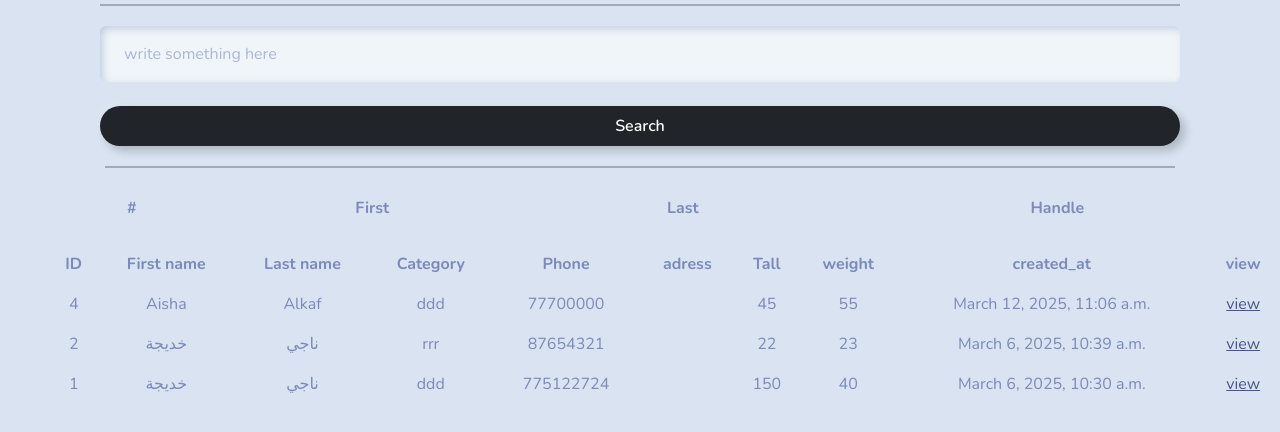
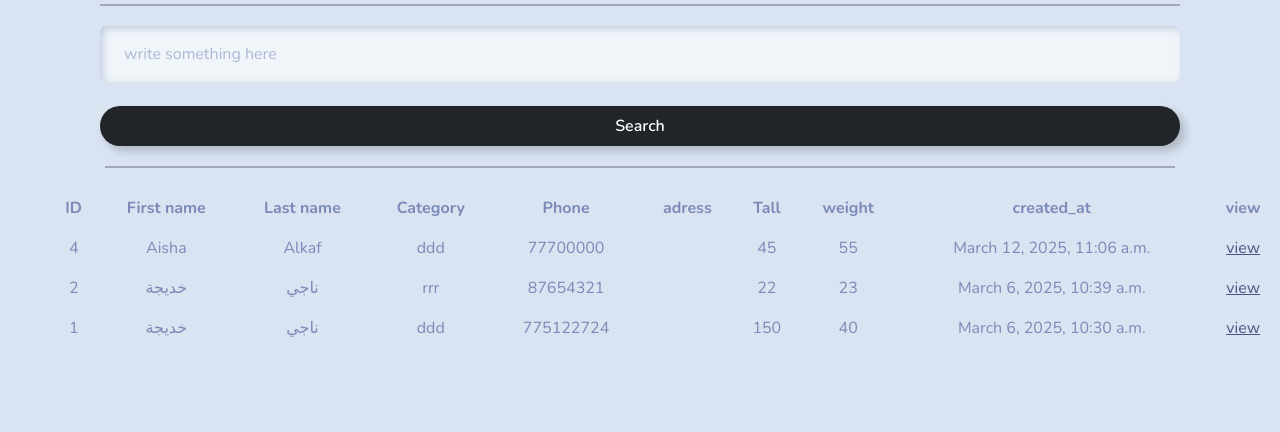
Before and after one commit to FatimaBasabein/django_course, a Django app: page /dashboard/ in a window 1280 px wide. Shown: the part 184-616 px from the top of the page. Run offline with Django 5.2, Linux system fonts and the light colour scheme; a user stored in the database is signed in; data comes from the database, SQL or seed files in the repository; lists and menus that the app fills with data are empty.

Commit message:
Update dashboard.html

```diff
--- a/Customer_Management/templates/web/dashboard.html
+++ b/Customer_Management/templates/web/dashboard.html
@@ -22,20 +22,7 @@
 
 
 <div class="text-center" style="padding-left: 50px;">
-    <table class="table">
-        <thead class="thead-dark">
-          <tr>
-            <th scope="col">#</th>
-            <th scope="col">First</th>
-            <th scope="col">Last</th>
-            <th scope="col">Handle</th>
-          </tr>
-        </thead>
-        <tbody>
 
-
-        </tbody>
-      </table>
 
       <table class="table">
         <thead class="thead-light">
@@ -76,7 +63,7 @@
                 A simple danger alert—check it out!
               </div>
               You don't have any record yet
-            </td>/.text-center
+            </td>
           </tr>
           {% endif %}
         </tbody>
```
